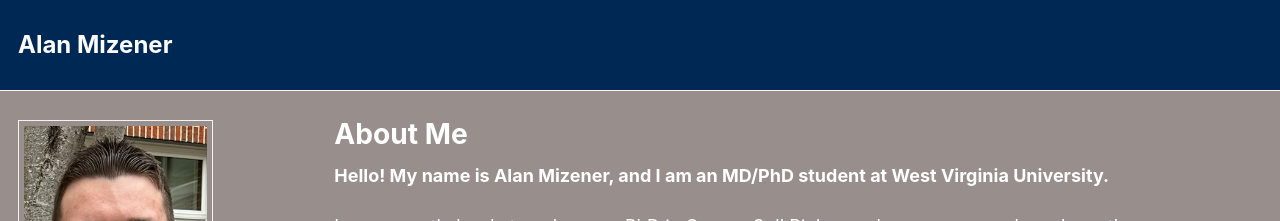
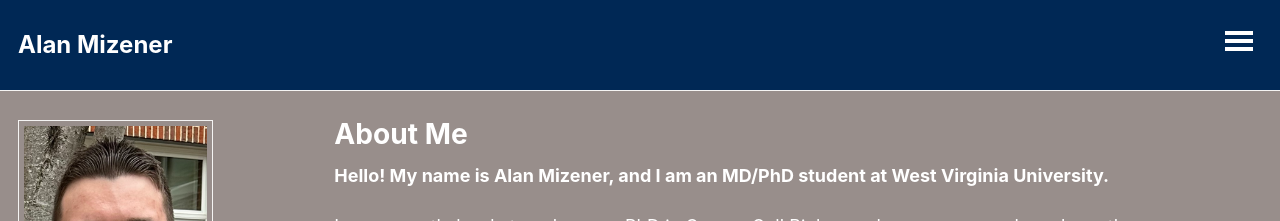
Before and after one commit to admizener/admizener.github.io, a Jekyll site: the page built from _pages/about.md, in a window 1280 px wide. Shown: the top 221 px of the page. Built offline with Jekyll 4.4.1, drawn with Linux system fonts in a browser that asks for light colours; some web fonts are replaced.

Commit message:
Update _navigation.scss

```diff
--- a/_sass/_navigation.scss
+++ b/_sass/_navigation.scss
@@ -191,9 +191,9 @@
   }
 
   button {
-    display: none; /* Hide button by default on larger screens */
+    //display: none; /* Hide button by default on larger screens */
 
-    @media (max-width: $medium) {
+    //@media (max-width: $medium) {
       display: block; /* Show dropdown button on smaller screens */
       position: absolute;
       height: 2.5rem;
@@ -205,7 +205,7 @@
       color: #fff;
       cursor: pointer;
       z-index: 100;
-    }
+    //}
   }
   .visible-links {
     display: table;
```
